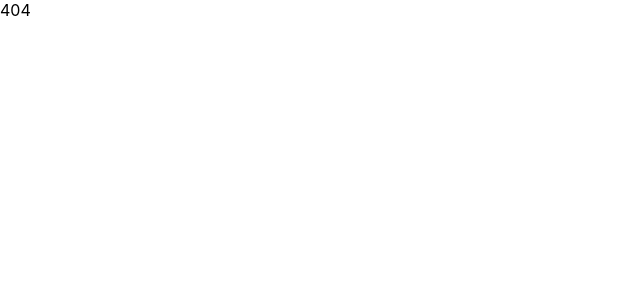
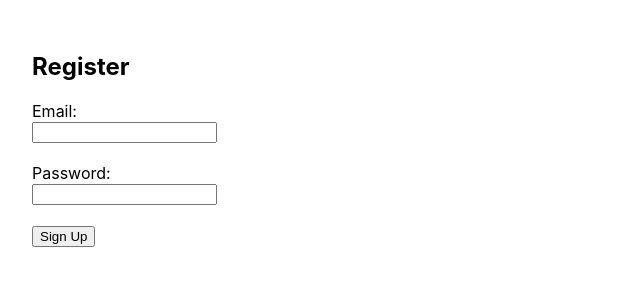
Before and after one commit to shahanshul8052/vibeify, a React (Create React App) app in the folder client/: page /register in a window 1280 px wide. Shown: the top 300 px of the page, without its empty margins (0-640 px from the left). Built offline with nearby package versions, Linux system fonts and the light colour scheme.

Commit message:
added functionality for register, and then tested

```diff
--- a/client/src/App.tsx
+++ b/client/src/App.tsx
@@ -2,6 +2,7 @@
 import React from "react";
 import { BrowserRouter, Routes, Route } from "react-router-dom";
 import Login from "./pages/Login";
+import Register from "./pages/Register";
 
 const App: React.FC = () => {
   console.log("App loaded ✅");
@@ -9,6 +10,7 @@ const App: React.FC = () => {
     <BrowserRouter>
       <Routes>
         <Route path="/login" element={<Login />} />
+        <Route path="/register" element={<Register />} />
         <Route path="*" element={<div>404</div>} />
       </Routes>
     </BrowserRouter>
--- /dev/null
+++ b/client/src/pages/Register.tsx
@@ -0,0 +1,72 @@
+// Import React and hooks
+import React, { useState } from "react";
+
+// Firebase function to create user
+import { createUserWithEmailAndPassword } from "firebase/auth";
+
+// Our Firebase Auth instance
+import { auth } from "../firebase";
+
+// Router hook to redirect user after signup
+import { useNavigate } from "react-router-dom";
+
+// Define the Register component
+const Register: React.FC = () => {
+  // State for form fields
+  const [email, setEmail] = useState("");
+  const [password, setPassword] = useState("");
+
+  // Error handling
+  const [error, setError] = useState("");
+
+  // Navigate hook from React Router
+  const navigate = useNavigate();
+
+  // Handles form submission
+  const handleRegister = async (e: React.FormEvent) => {
+    e.preventDefault(); // Prevent default form reload
+    try {
+      // Firebase signup call
+      await createUserWithEmailAndPassword(auth, email, password);
+      // Redirect to login or dashboard after signup
+      navigate("/login");
+    } catch (err: any) {
+      setError(err.message); // Show Firebase error
+    }
+  };
+
+  return (
+    <div style={{ padding: "2rem" }}>
+      <h2>Register</h2>
+
+      {/* Registration form */}
+      <form onSubmit={handleRegister}>
+        <div>
+          <label>Email:</label><br />
+          <input
+            type="email"
+            value={email}
+            onChange={(e) => setEmail(e.target.value)}
+            required
+          />
+        </div>
+        <br />
+        <div>
+          <label>Password:</label><br />
+          <input
+            type="password"
+            value={password}
+            onChange={(e) => setPassword(e.target.value)}
+            required
+          />
+        </div>
+        <br />
+        <button type="submit">Sign Up</button>
+        {/* Error display */}
+        {error && <p style={{ color: "red" }}>{error}</p>}
+      </form>
+    </div>
+  );
+};
+
+export default Register;
```
Also changed, not shown: client/Register.tsx (deleted).
